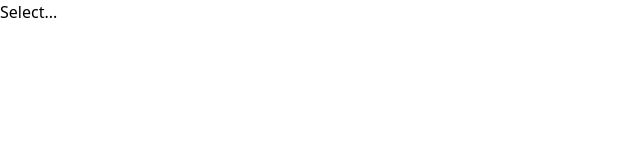
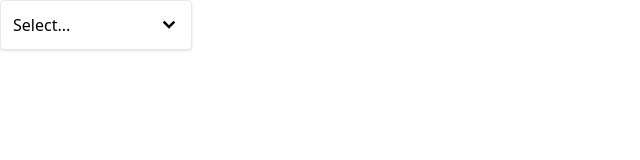
Before and after one commit to alitarika/compsReact, a React (Create React App) app: page / in a window 1280 px wide. Shown: the top 160 px of the page, without its empty margins (0-640 px from the left). Built offline with nearby package versions, Linux system fonts and the light colour scheme.

Commit message:
added some styling before creating the panel component

```diff
--- a/src/components/Dropdown.js
+++ b/src/components/Dropdown.js
@@ -1,4 +1,5 @@
 import { useState } from "react";
+import { GoChevronDown } from "react-icons/go";
 
 function Dropdown({ options, value, onChange }) {
   const [isOpen, setIsOpen] = useState(false);
@@ -18,16 +19,30 @@
 
   const renderedOptions = options.map((option) => {
     return (
-      <div onClick={() => handleOptionClick(option)} key={option.value}>
+      <div
+        className="hover:bg-sky-100 rounded cursor-pointer p-1"
+        onClick={() => handleOptionClick(option)}
+        key={option.value}
+      >
         {option.label}
       </div>
     );
   });
 
   return (
-    <div>
-      <div onClick={handleClick}>{value?.label || "Select..."}</div>
-      {isOpen && <div>{renderedOptions}</div>}
+    <div className="w-48 relative">
+      <div
+        className="flex justify-between items-center cursor-pointer border rounded p-3 shadow bg-white w-full"
+        onClick={handleClick}
+      >
+        {value?.label || "Select..."}
+        <GoChevronDown className="text-xl" />
+      </div>
+      {isOpen && (
+        <div className="absolute top-full border rounded p-3 shadow bg-white w-full">
+          {renderedOptions}
+        </div>
+      )}
     </div>
   );
 }
```
